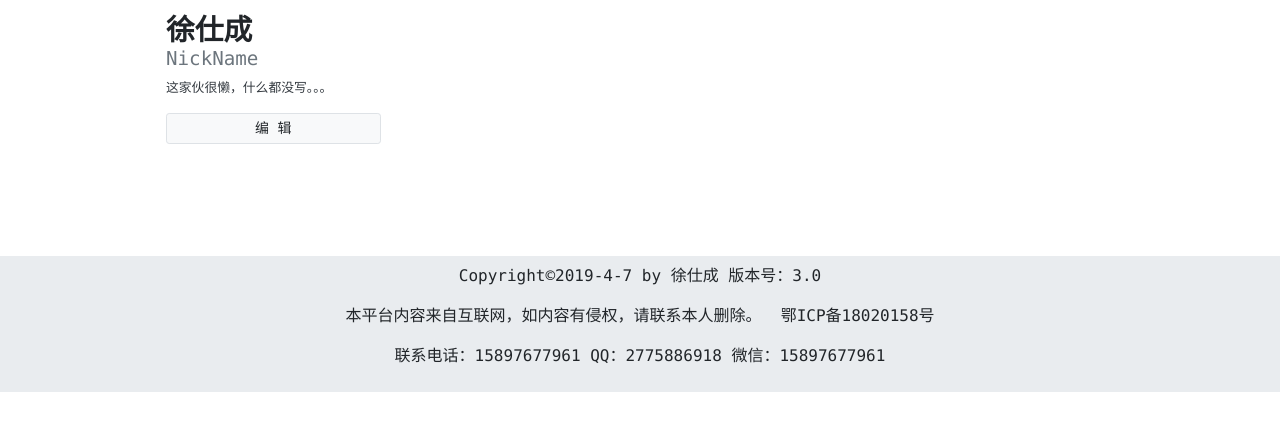
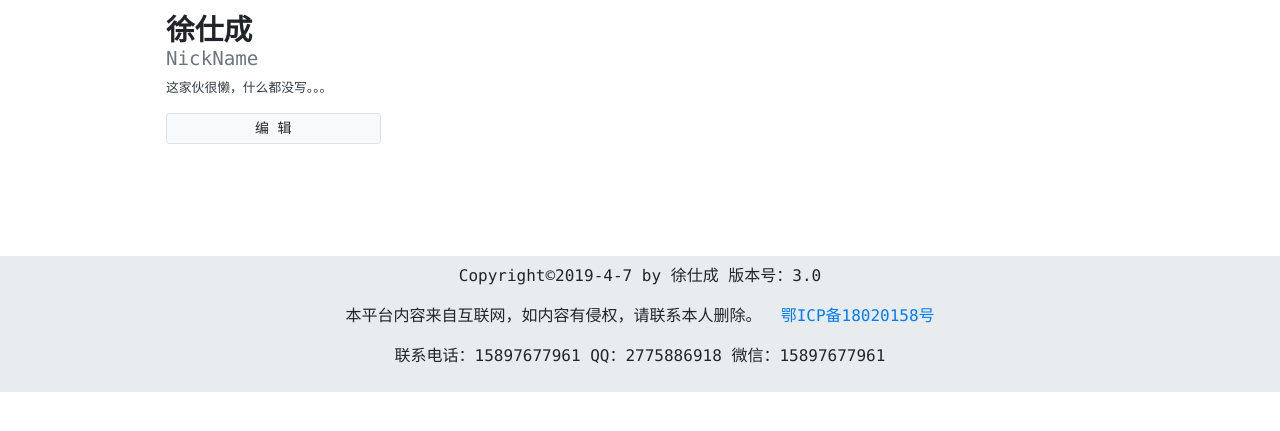
Before and after one commit to lexiaoyuan/Static-Web-Development-Learning-Platform, a plain HTML site: page html/my-profile.html in a window 1280 px wide. Shown: the part 343-774 px from the top of the page. Drawn offline with nearby package versions, Linux system fonts and the light colour scheme.

Commit message:
增加备案链接

```diff
--- a/html/my-profile.html
+++ b/html/my-profile.html
@@ -111,7 +111,7 @@
     <div class="jumbotron jumbotron-fluid">
       <div class="container text-center">
         <p>Copyright&copy;2019-4-7 by 徐仕成 版本号：3.0</p>
-        <p>本平台内容来自互联网，如内容有侵权，请联系本人删除。&nbsp;&nbsp;鄂ICP备18020158号</p>
+        <p>本平台内容来自互联网，如内容有侵权，请联系本人删除。&nbsp;&nbsp;<a href="http://www.beian.miit.gov.cn/">鄂ICP备18020158号</a></p>
         <p>联系电话：15897677961 QQ：2775886918 微信：15897677961</p>
       </div>
     </div>
```
